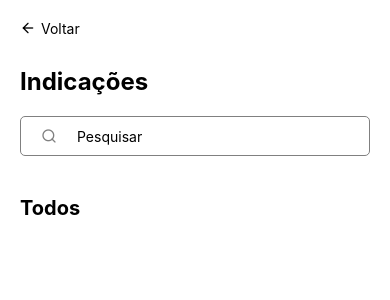
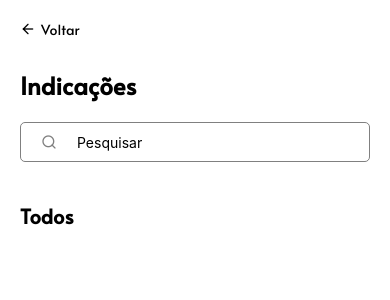
Before and after one commit to ThalisAntunesDaSilva/IndicaMais-app, a React Native app: screen /Indications in a window 390 px wide. Shown: the top 300 px of the page. Built offline with nearby package versions, Linux system fonts and the light colour scheme.

Commit message:
feat: add font Alata-Regular

```diff
--- a/App.js
+++ b/App.js
@@ -1,9 +1,20 @@
-import React from 'react';
+import React, {useCallback} from 'react';
 import Routes from './src/routes';
+import { useFonts } from 'expo-font';
+import * as SplashScreen from 'expo-splash-screen';
+
+
 
 export default function App(){
+  const fontsLoaded= useFonts({
+    'Alata-Regular': require('./assets/Alata-Regular.ttf'),
+  });
+
+
+
+
   return(
-<Routes/>
+<Routes onLayout={fontsLoaded}/>
   );
 
 }
--- a/package.json
+++ b/package.json
@@ -14,11 +14,12 @@
     "@react-navigation/native-stack": "^6.9.13",
     "expo": "~49.0.6",
     "expo-app-loading": "^2.1.1",
-    "expo-font": "^11.4.0",
+    "expo-font": "~11.4.0",
     "expo-status-bar": "~1.6.0",
     "react": "18.2.0",
     "react-native": "0.72.3",
-    "react-native-google-fonts": "^0.0.0"
+    "react-native-google-fonts": "^0.0.0",
+    "expo-splash-screen": "~0.20.5"
   },
   "devDependencies": {
     "@babel/core": "^7.20.0"
--- a/src/pages/Indications/styles.js
+++ b/src/pages/Indications/styles.js
@@ -18,11 +18,13 @@ const styles = StyleSheet.create({
   },
   backText: {
     marginLeft: 5,
+    fontFamily: 'Alata-Regular'
   },
   title: {
     marginTop: 20,
     fontSize: 24,
     fontWeight: 'bold',
+    fontFamily: 'Alata-Regular'
   },
   content: {
     flex: 1,
@@ -54,6 +56,7 @@ const styles = StyleSheet.create({
   sectionTitle: {
     fontWeight: 'bold',
     fontSize: 20,
+    fontFamily: 'Alata-Regular'
   },
 });
 
--- a/src/routes.js
+++ b/src/routes.js
@@ -5,7 +5,6 @@ const Stack = createNativeStackNavigator();
 import Home from "./pages/Home/index";
 import LoginScreen from "./pages/LoginScreen/index";
 import Register from "./pages/Register";
-
 import Indications from "./pages/Indications/index";
 
 export default function Routes() {
```
Also changed, not shown: 1 other file (tests, documents, lock files or other folders).
